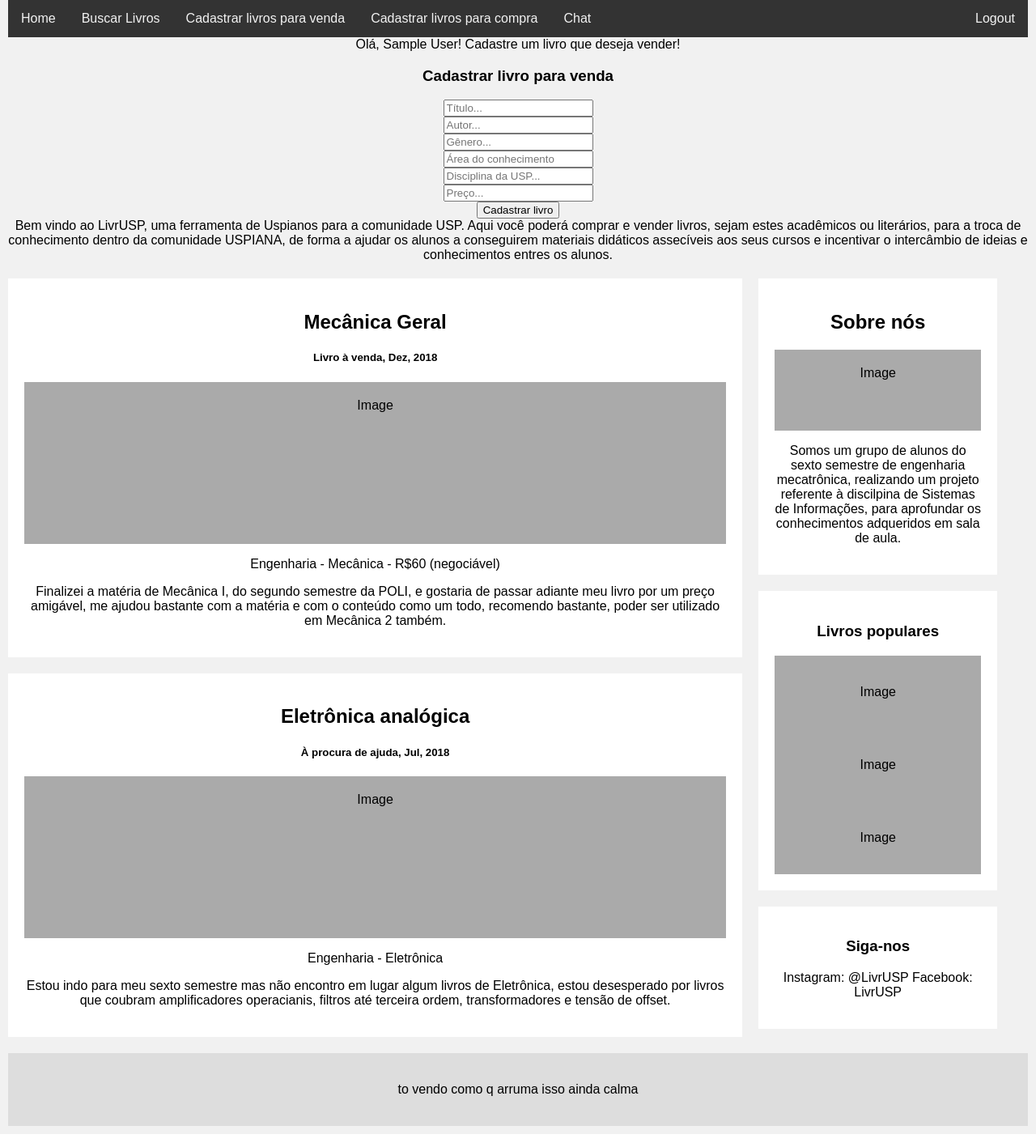
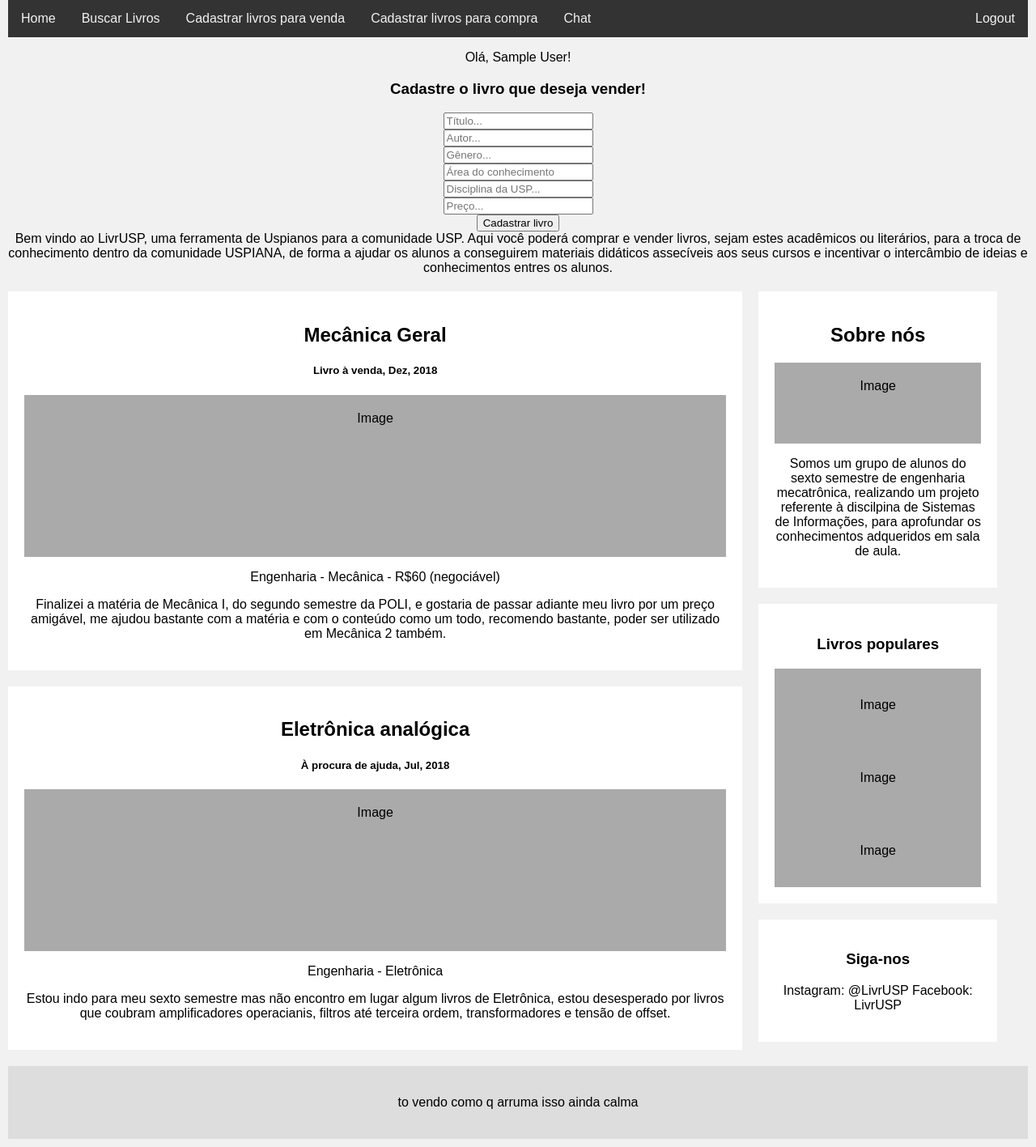
Before and after one commit to gabrielsb10/site_final_livrusp, a Django app: page /cadastrar_livro_venda/ in a window 1280 px wide. Shown: the part 100-1517 px from the top of the page at 81% size. Run offline with Django 3.2, Linux system fonts and the light colour scheme; a user stored in the database is signed in; tables that the repository leaves empty hold one stand-in row (values such as "Sample post").

Commit message:
alteracao da mensagem inicial de cada pagina

```diff
--- a/livrusp/templates/cad_compra.html
+++ b/livrusp/templates/cad_compra.html
@@ -12,13 +12,13 @@
 
 {% block content %}
 {% if user.is_authenticated %}
-  Olá, {{ user.customer.name }}! Cadastre o livro que deseja comprar!
+  <p>Olá, {{ user.customer.name }}!</p>
 
 <div class="container h-100">
   <div class="d-flex justify-content-center h-100">
     <div class="user_card">
       <div class="d-flex justify-content-center">
-        <h3 id="form-title">Cadastrar livro para compra</h3>
+        <h3 id="form-title">Cadastre o livro que deseja comprar!</h3>
       </div>
       <div class="d-flex justify-content-center form_container">
         <form method="POST" action="{% url 'cad_compra' %}">
--- a/livrusp/templates/cad_venda.html
+++ b/livrusp/templates/cad_venda.html
@@ -12,13 +12,13 @@
 
 {% block content %}
 {% if user.is_authenticated %}
-  Olá, {{ user.customer.name }}! Cadastre um livro que deseja vender!
+<p>Olá, {{ user.customer.name }}!</p>
 
 <div class="container h-100">
   <div class="d-flex justify-content-center h-100">
     <div class="user_card">
       <div class="d-flex justify-content-center">
-        <h3 id="form-title">Cadastrar livro para venda</h3>
+        <h3 id="form-title">Cadastre o livro que deseja vender!</h3>
       </div>
       <div class="d-flex justify-content-center form_container">
         <form method="POST" action="{% url 'cad_venda' %}">
```
Also changed, not shown: livrusp/templates/busca.html (+2 -8 lines).
